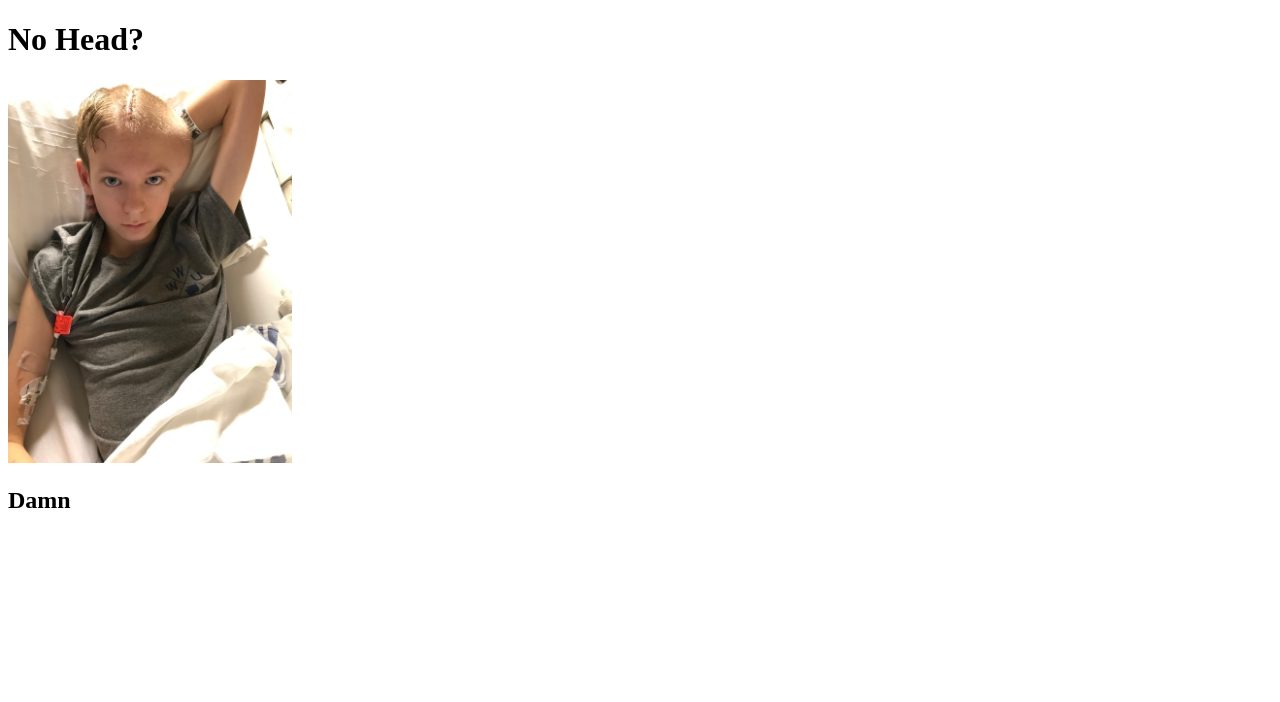
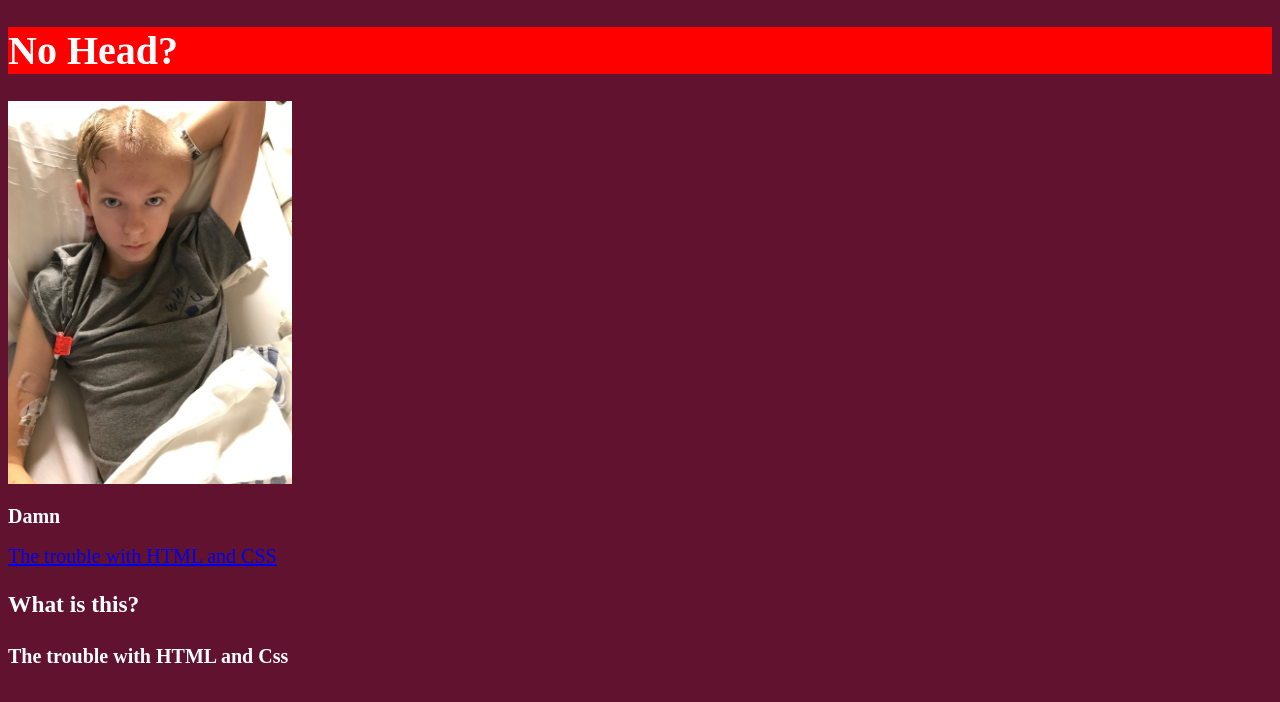
Before and after one commit to Godzilla8000/shreview, a plain HTML site: page index.html in a window 1280 px wide. Drawn offline with Linux system fonts and the light colour scheme; files that its build step writes are made by us from their sources.

Commit message:
Another change I made

```diff
--- a/css/style.css
+++ /dev/null
@@ -1,7 +0,0 @@
-h1 {
-    font-size: 2;
-}
-
-h2 {
-    font-size: 5;
-}
--- a/index.html
+++ b/index.html
@@ -1,17 +1,25 @@
 <!DOCTYPE html>
 <html lang="en">
+<meta charset="utf-8">
 <link rel="stylesheet" href="style.css">
 <head>
     <meta charset="UTF-8">
     <meta name="viewport" content="width=device-width, initial-scale=1.0">
     <title>Shane's Amazing Friend Review Website</title>
 </head>
-<!-- This is a comment beofr ethe body which I used to put in images and text -->
+<!-- This is a comment before the body which I used to put in images and text -->
 <body>
     <h1>No Head?</h1>
     <img src="images/No_Head.jpg">
     <h2>Damn
     </h2>
+    <a href="#trouble">The trouble with HTML and CSS</a>
+    <section>
+    <h3> What is this?
+    </h3>
+
+    <h4 id="trouble"> The trouble with HTML and Css</h4>
+    </section>
 </body>
 </html>
 <!-- Whoa that's pretty epic dude -->
--- /dev/null
+++ b/style.css
@@ -0,0 +1,30 @@
+/*Sets the default background to red */
+h1 {
+    background: red;
+    color: white;
+    font-size: 40px;
+}
+
+h2 {
+  font-size: 20px;  }
+
+h4 {
+    font-size: 8;
+}
+
+body {
+    font-size: 20px;
+    color: #fff;
+    background-color: #61122f;
+    scroll-behavior: smooth;
+}
+/*If the cwidth of the screen is equal >= 600 the background becomes green */
+@media only screen and (max-width:800px){
+   h1 {background-color: green;}
+   h1 {color: black;}
+}
+
+@media only screen and (max-width:600px){
+   h1 {background-color: blue;}
+
+}
```
